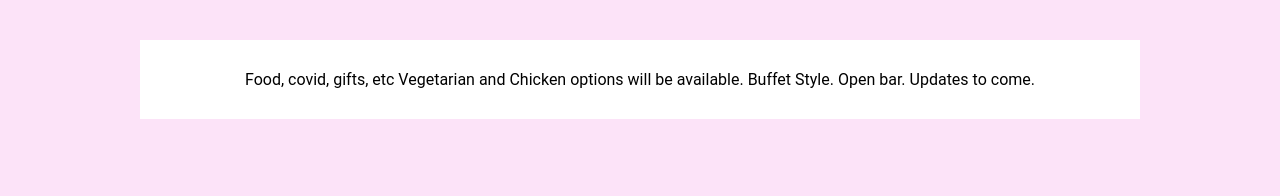
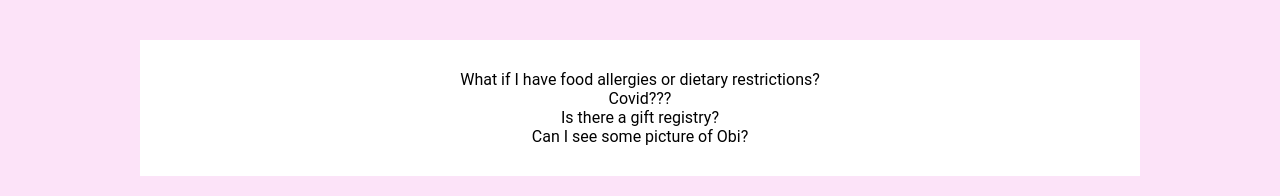
Before and after one commit to francepack/massam, a React (Create React App) app: page / in a window 1280 px wide. Both pictures are taken after a click on the item "FAQs". Shown: the part 404-600 px from the top of the page. Built offline with nearby package versions, Linux system fonts and the light colour scheme.

Commit message:
Add questions and obi pictures

```diff
--- a/src/Components/Faq.js
+++ b/src/Components/Faq.js
@@ -1,12 +1,86 @@
-import React, { useState } from "react";
-
+import React, { useState } from 'react';
+import Question from './Question.js';
 function Faq(props) {
 
+const pics = [
+  'w_400,h_270/PXL_20210415_011953131_2_sqlilk',
+  'w_300,h_200/PXL_20210410_162955617_exported_18284_zxr6fa',
+  'w_300,h_200/PXL_20210425_012430590_aneyfd',
+  'w_300,h_200/PXL_20210530_173951377_oa0dzx',
+  'w_300,h_200/PXL_20210327_234948286_dowa50',
+  'w_300,h_200/PXL_20210327_234938269_tx6lqg',
+  'w_300,h_200/PXL_20210319_230645380_zegmvy'
+];
+
+const a1 = () => {
+  return(
+    <p>'There will be plenty of vegetarian food options. If you need a vegan or gluten free meal or if you have food allergies, our caterers will accommodate. Please let us know ahead of time by emailing CelebrateMasAndSam@gmail.com.'</p>
+  )
+}
+
+const a2 = () => {
+  return(
+    <div>
+      <p>Yes, it's the worst. We are doing our best to provide as safe an environment as possible to party. Here is what we can tell you:</p>
+      <p>The ceremnony will be outdoors and the reception will be under an open canopy.</p>
+      <p>The venue and caterers have protocols in place for saftey.</p>
+      <p>To our knowledge, all guests over 12 will be fully vaccinated.* We will update here if this information changes.</p>
+      <p>There will be unvaccinated children at the wedding. If you are a parent, we trust you to make the decisions necessary to allow you and your family to feel safe. Ultimately, each parent will be responsible to enforce the boundaries they are comfortable with for their children.</p>
+      <p>While we are making efforts to host a safe event, we currently live in a world where attending any event poses some level of risk. We hate that we have to say it, but should anyone get sick, we are not liable. All of that said, vaccines are rad! Go science!!</p>
+      <p>We love all our guests, so please communicate with us about this important issue.</p>
+      <p>*If you, or anyone in your party, are not vaccinated, please let us know so we can make plans for your safe participation.</p>
+    </div>
+  )
+}
+
+const a3 = () => {
+  return(
+    <div>
+      <p>Ultimately, we have everything we need, and we do not need gifts.</p>
+      <p>However, a wedding is a celebration worth giving towards. We would love if you considered donating to the following organizations that are important to us:</p>
+      <p>We are registered here:</p>
+    </div>
+  )
+}
+
+const a4 = () => {
+  return(
+    <div>
+      <p>Yes! Of course you can see our sweet, adorable baby.</p>
+      {pics.map(pic => {
+        const url = 'https://res.cloudinary.com/drerpvd8x/image/upload/' + pic;
+        return(
+          <div>
+            <img src={url} />
+          </div>
+        )
+      })}
+    </div>
+  )
+}
+
   return (
-    <div className="faq">
-      Food, covid, gifts, etc
-      Vegetarian and Chicken options will be available. Buffet Style. <span>Open bar.</span> Updates to come.
-
+    <div className='faq'>
+      <div className='questions'>
+        <div className='questions'>
+          <Question
+            q='What if I have food allergies or dietary restrictions?'
+            a={a1()}
+          />
+          <Question
+            q='Covid???'
+            a={a2()}
+          />
+          <Question
+            q='Is there a gift registry?'
+            a={a3()}
+          />
+          <Question
+            q='Can I see some picture of Obi?'
+            a={a4()}
+          />
+        </div>
+      </div>
     </div>
   );
 }
--- /dev/null
+++ b/src/Components/Question.js
@@ -0,0 +1,29 @@
+import React, { useState } from 'react';
+
+function Question(props) {
+
+  const [ isActive, setActive ] = useState(false);
+
+  const toggleActive = () => {
+    console.log('run')
+    const toggle = !isActive;
+    setActive(toggle);
+  }
+
+  return (
+    <div className='quesiton'>
+      <div className='q' onClick={() => toggleActive()}>
+        {props.q}
+      </div>
+      <div className='answer'>
+        {isActive &&
+          <div className='a'>
+            {props.a}
+          </div>
+        }
+      </div>
+    </div>
+  );
+}
+
+export default Question;
```
